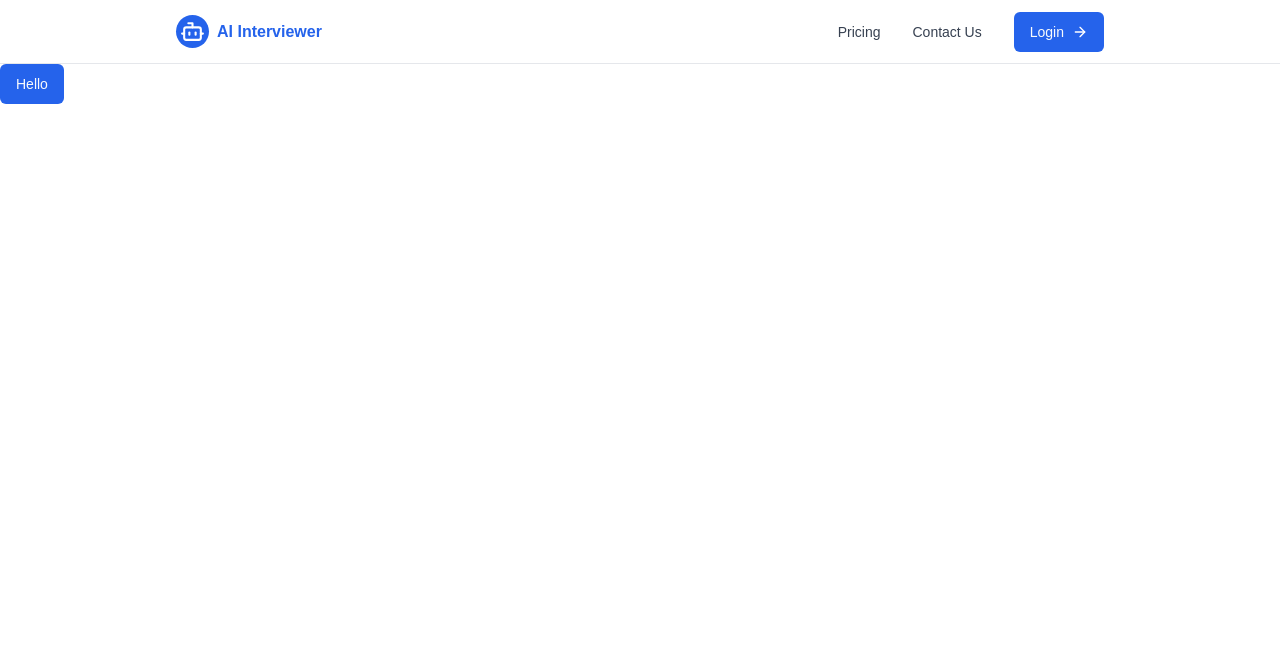
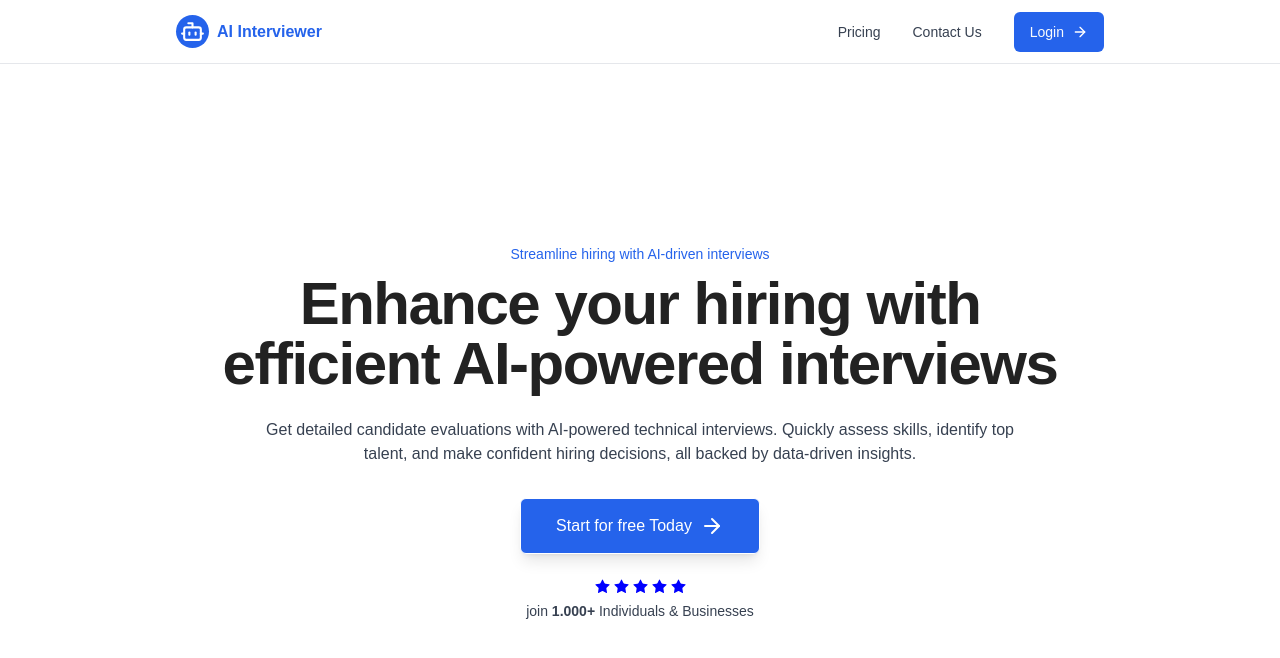
Before and after one commit to HimanshuS1nha/AI-Interviewer, a Next.js app: page / in a window 1280 px wide. Shown: the top 658 px of the page. Built offline with nearby package versions, Linux system fonts and the light colour scheme.

Commit message:
HeroSection added

```diff
--- a/src/app/(landing-page)/page.tsx
+++ b/src/app/(landing-page)/page.tsx
@@ -1,5 +1,9 @@
-import { Button } from "@/components/ui/button";
+import HeroSection from "@/components/landing-page/HeroSection";
 
 export default function Home() {
-  return <Button>Hello</Button>;
+  return (
+    <>
+      <HeroSection />
+    </>
+  );
 }
--- /dev/null
+++ b/src/components/landing-page/HeroSection.tsx
@@ -0,0 +1,58 @@
+import Link from "next/link";
+import { ArrowRight, Star } from "lucide-react";
+
+const HeroSection = () => {
+  return (
+    <div className="h-[92vh] flex flex-col items-center justify-center gap-y-8">
+      <div className="flex flex-col items-center gap-y-6">
+        <div className="flex flex-col items-center gap-y-2.5">
+          <p className="text-primary text-sm font-medium">
+            Streamline hiring with AI-driven interviews
+          </p>
+          <h1 className="text-6xl font-semibold text-[#222222] max-w-4xl text-center tracking-tight">
+            Enhance your hiring with efficient AI-powered interviews
+          </h1>
+        </div>
+        <p className="text-center max-w-3xl text-gray-700">
+          Get detailed candidate evaluations with AI-powered technical
+          interviews. Quickly assess skills, identify top talent, and make
+          confident hiring decisions, all backed by data-driven insights.
+        </p>
+      </div>
+
+      <div className="flex flex-col gap-y-6">
+        <Link
+          href={"/signup"}
+          className="group relative flex transform items-center justify-center gap-2 overflow-hidden whitespace-nowrap rounded-md border border-white bg-primary px-8 font-medium text-white hover:ring-2 hover:ring-primary hover:ring-offset-2 focus:outline-none focus:ring-2 focus:ring-offset-2 h-14 w-60 text-base shadow-lg transition-shadow duration-300 hover:shadow-xl"
+        >
+          <span className="flex items-center gap-x-2">
+            <p>Start for free Today</p>
+            <ArrowRight
+              color="white"
+              size={24}
+              className="shrink-0 text-white transition-transform duration-300 ease-in-out group-hover:translate-x-[2px]"
+            />
+          </span>
+
+          <div className="ease-&lsqb;[cubic-bezier(0.19,1,0.22,1)]&rsqb; absolute -left-[75px] -top-[50px] -z-10 h-[155px] w-8 rotate-[35deg] bg-white opacity-20 transition-all duration-500 group-hover:left-[120%]" />
+        </Link>
+
+        <div className="flex flex-col items-center gap-y-1.5">
+          <div className="flex gap-x-0.5 items-center">
+            <Star fill="blue" size={17} className="text-transparent" />
+            <Star fill="blue" size={17} className="text-transparent" />
+            <Star fill="blue" size={17} className="text-transparent" />
+            <Star fill="blue" size={17} className="text-transparent" />
+            <Star fill="blue" size={17} className="text-transparent" />
+          </div>
+          <p className="text-sm text-gray-700">
+            join <span className="font-semibold">1.000+</span> Individuals &
+            Businesses
+          </p>
+        </div>
+      </div>
+    </div>
+  );
+};
+
+export default HeroSection;
```
